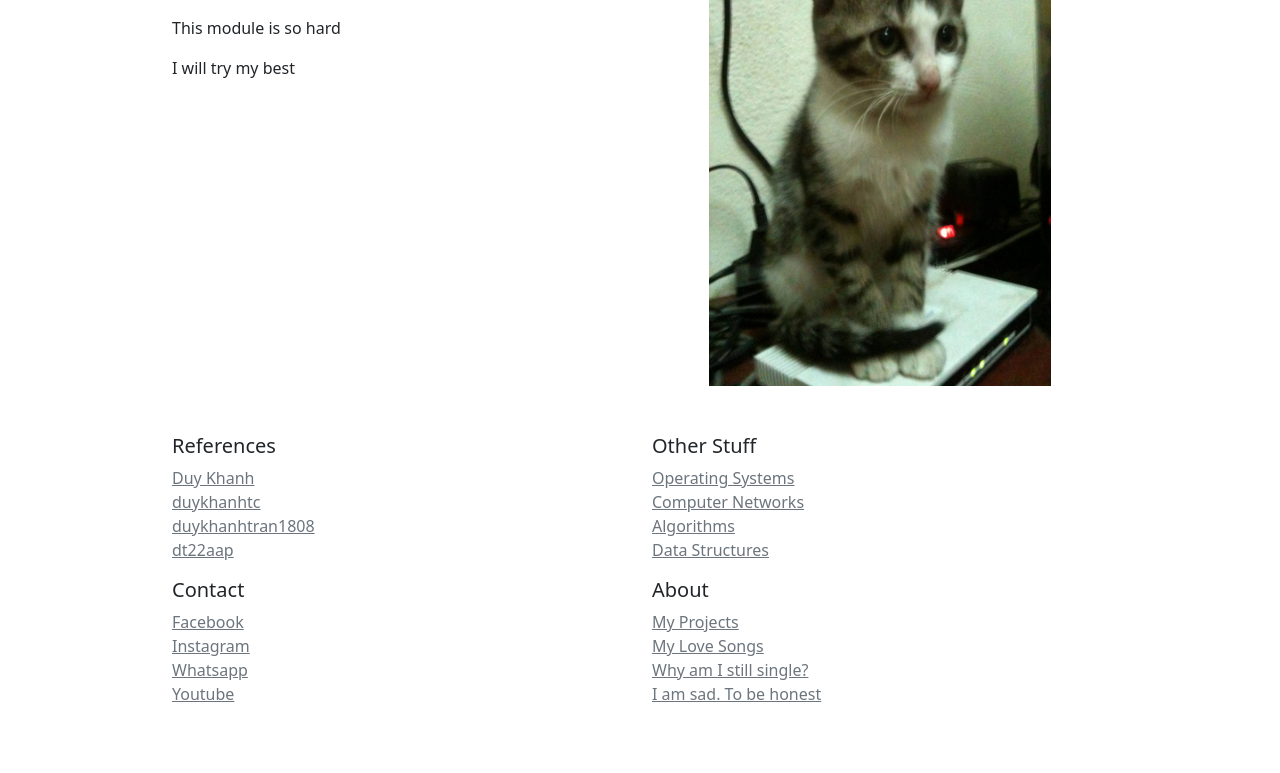
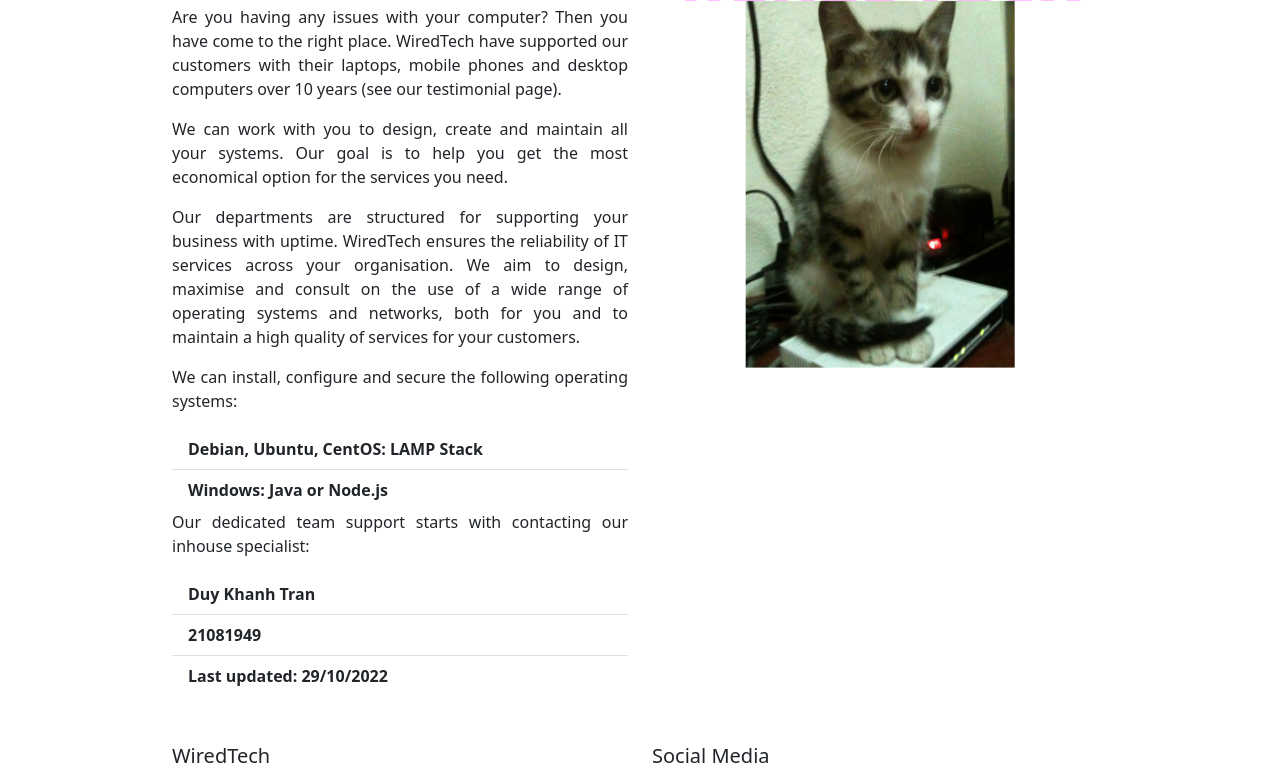
Before and after one commit to duykhanhtran1808/oct-22-os-page, a plain HTML site: page index.html in a window 1280 px wide. Shown: the part 142-915 px from the top of the page. Drawn offline with nearby package versions, Linux system fonts and the light colour scheme.

Commit message:
finalize page

```diff
--- a/index.html
+++ b/index.html
@@ -30,6 +30,10 @@
             color: cornsilk;
             text-decoration: none;
         }
+
+        .text-justify {
+            text-align: justify;
+        }
     </style>
     <title>dt22aap</title>
 </head>
@@ -44,8 +48,8 @@
                         d="m8 0 6.61 3h.89a.5.5 0 0 1 .5.5v2a.5.5 0 0 1-.5.5H15v7a.5.5 0 0 1 .485.38l.5 2a.498.498 0 0 1-.485.62H.5a.498.498 0 0 1-.485-.62l.5-2A.501.501 0 0 1 1 13V6H.5a.5.5 0 0 1-.5-.5v-2A.5.5 0 0 1 .5 3h.89L8 0ZM3.777 3h8.447L8 1 3.777 3ZM2 6v7h1V6H2Zm2 0v7h2.5V6H4Zm3.5 0v7h1V6h-1Zm2 0v7H12V6H9.5ZM13 6v7h1V6h-1Zm2-1V4H1v1h14Zm-.39 9H1.39l-.25 1h13.72l-.25-1Z" />
                 </svg>
             </a>
-            <a class="py-2 d-none d-md-inline-block" href="#">Home</a>
-            <a class="py-2 d-none d-md-inline-block" href="#">Services</a>
+            <a class="py-2 d-none d-md-inline-block" href="#">WiredTech</a>
+            <a class="py-2 d-none d-md-inline-block" href="#">Products</a>
             <a class="py-2 d-none d-md-inline-block" href="#">Contact</a>
             <a class="py-2 d-none d-md-inline-block" href="#">About</a>
         </nav>
@@ -53,54 +57,57 @@
     <main class="container">
         <div class="row  pt-4">
             <div class="col-6 col-md">
-                <h2>Duy Khanh Tran</h2>
-                <p>I am sad because I am so lonely</p>
-                <p>This module is so hard</p>
-                <p>I will try my best</p>
+                <h3>We're Your First Contact For All Of Your Technology:</h3>
+                <p class="text-justify">Are you having any issues with your computer? Then you have come to the right place. WiredTech have
+                    supported our customers with their laptops, mobile phones and desktop computers over 10 years (see
+                    our
+                    testimonial page).</p>
+                <p class="text-justify">We can work with you to design, create and maintain all your systems. Our goal is to help you get the
+                    most
+                    economical option for the services you need.</p>
+                <p class="text-justify">Our departments are structured for supporting your business with uptime. WiredTech ensures the
+                    reliability
+                    of IT services across your organisation. We aim to design, maximise and consult on the use of a wide
+                    range
+                    of operating systems and networks, both for you and to maintain a high quality of services for your
+                    customers.</p>
+                <p class="text-justify">We can install, configure and secure the following operating systems:</p>
+                <ul class="list-group list-group-flush">
+                    <li class="list-group-item fw-bold">Debian, Ubuntu, CentOS: LAMP Stack</li>
+                    <li class="list-group-item fw-bold">Windows: Java or Node.js</li>
+                </ul>
+                <p class="text-justify">Our dedicated team support starts with contacting our inhouse specialist:</p>
+                <ul class="list-group list-group-flush">
+                    <li class="list-group-item fw-bold">Duy Khanh Tran</li>
+                    <li class="list-group-item fw-bold">21081949</li>
+                    <li class="list-group-item fw-bold">Last updated: 29/10/2022</li>
+                </ul>
+
             </div>
             <div class="col-6 col-md">
-                <img src="catpic.jpg" alt="Cat Pic" class="rounded img-fluid">
+                <img src="catpic.png" alt="Cat Pic" class="rounded img-fluid">
             </div>
         </div>
     </main>
     <footer class="container py-5">
         <div class="row">
             <div class="col-6 col-md">
-                <h5>References</h5>
+                <h5>WiredTech</h5>
                 <ul class="list-unstyled text-small">
-                    <li><a href="#" class="link-secondary">Duy Khanh</a></li>
-                    <li><a href="#" class="link-secondary">duykhanhtc</a></li>
-                    <li><a href="#" class="link-secondary">duykhanhtran1808</a></li>
-                    <li><a href="#" class="link-secondary">dt22aap</a></li>
+                    <li><a href="#" class="link-secondary">Contact</a></li>
+                    <li><a href="#" class="link-secondary">Products</a></li>
+                    <li><a href="#" class="link-secondary">Partners</a></li>
+                    <li><a href="#" class="link-secondary">Address</a></li>
                 </ul>
             </div>
 
             <div class="col-6 col-md">
-                <h5>Other Stuff</h5>
-                <ul class="list-unstyled text-small">
-                    <li><a href="#" class="link-secondary">Operating Systems</a></li>
-                    <li><a href="#" class="link-secondary">Computer Networks</a></li>
-                    <li><a href="#" class="link-secondary">Algorithms</a></li>
-                    <li><a href="#" class="link-secondary">Data Structures</a></li>
-                </ul>
-            </div>
-
-            <div class="col-6 col-md">
-                <h5>Contact</h5>
+                <h5>Social Media</h5>
                 <ul class="list-unstyled text-small">
                     <li><a href="#" class="link-secondary">Facebook</a></li>
+                    <li><a href="#" class="link-secondary">Twitter</a></li>
+                    <li><a href="#" class="link-secondary">Youtube</a></li>
                     <li><a href="#" class="link-secondary">Instagram</a></li>
-                    <li><a href="#" class="link-secondary">Whatsapp</a></li>
-                    <li><a href="#" class="link-secondary">Youtube</a></li>
-                </ul>
-            </div>
-            <div class="col-6 col-md">
-                <h5>About</h5>
-                <ul class="list-unstyled text-small">
-                    <li><a href="#" class="link-secondary">My Projects</a></li>
-                    <li><a href="#" class="link-secondary">My Love Songs</a></li>
-                    <li><a href="#" class="link-secondary">Why am I still single?</a></li>
-                    <li><a href="#" class="link-secondary">I am sad. To be honest</a></li>
                 </ul>
             </div>
         </div>
```
Also changed, not shown: catpic.png (added).
